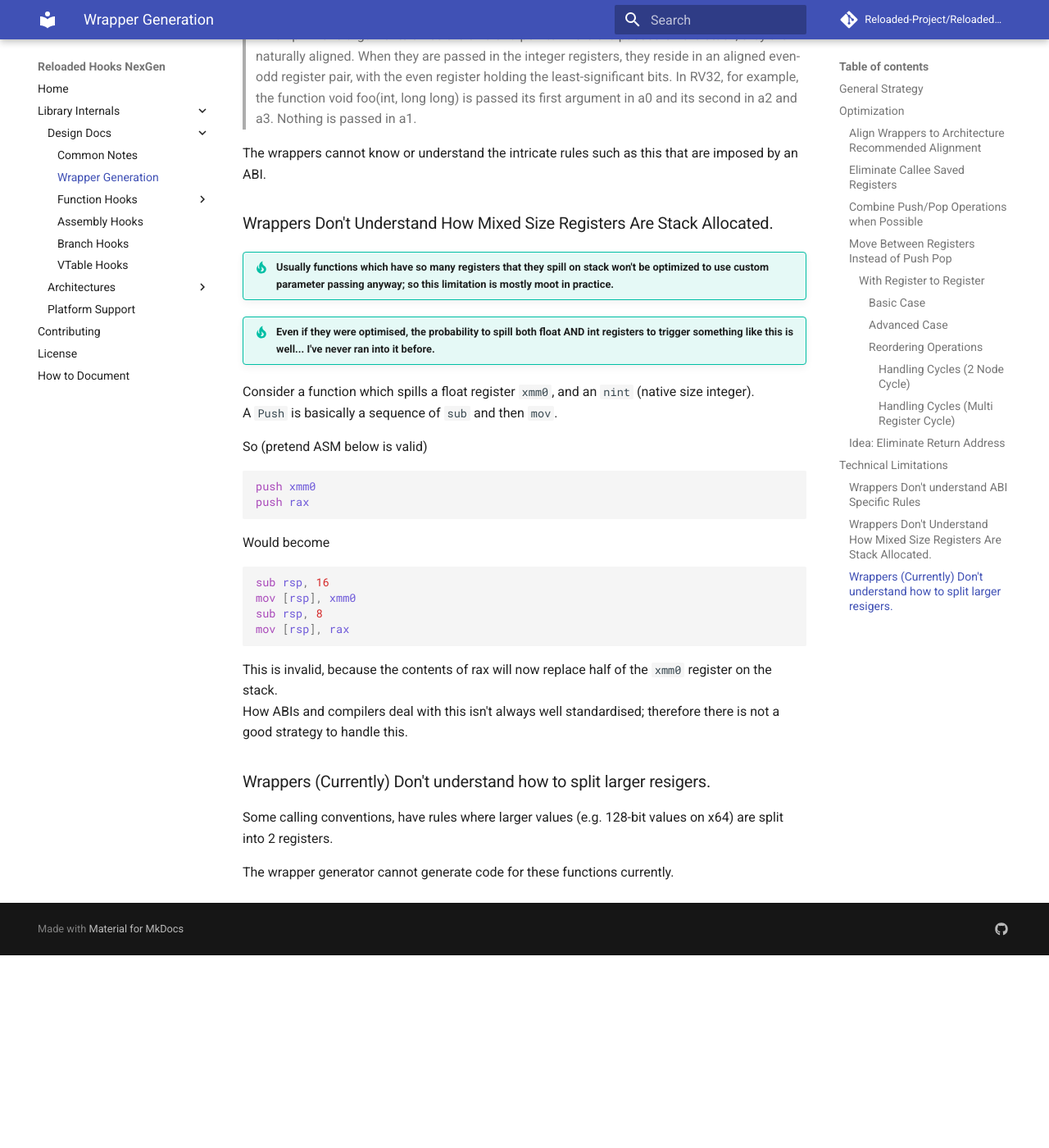
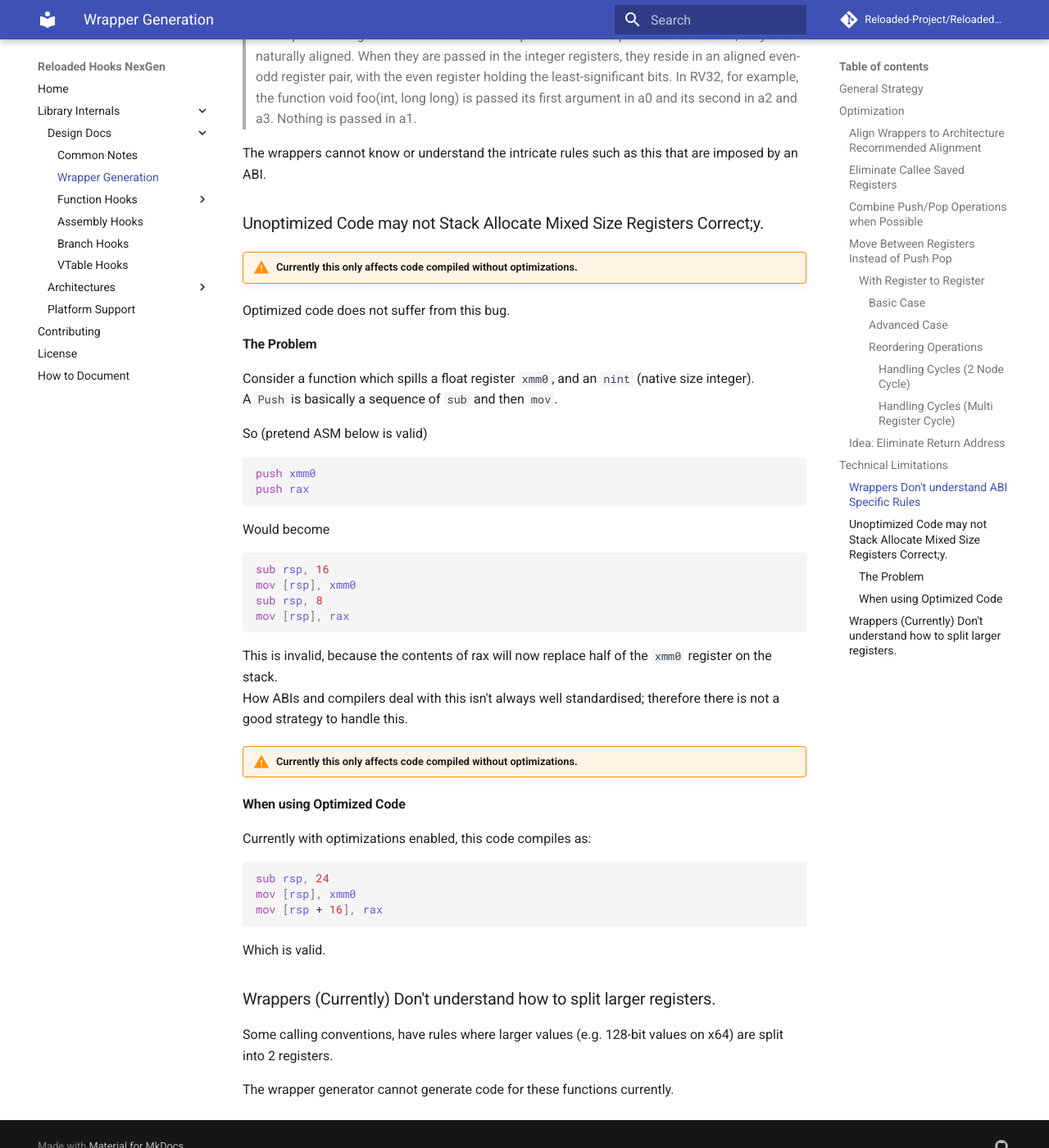
Before and after one commit to Reloaded-Project/Reloaded.Hooks-rs, an MkDocs documentation site: the page built from docs/dev/design/wrappers.md, in a window 1280 px wide and 1400 px high, scrolled down 11749 px. Shown: the whole window at 82% size. Built offline with MkDocs 1.6.1 and Material for MkDocs 9.7.7, drawn with Linux system fonts in a browser that asks for light colours; comment, search, counter and statistics services are not loaded; before the commit the page ends 12914 px from its top, so only the background shows below that.

Commit message:
Updated some documentation around wrapper generation.

````diff
--- a/docs/dev/design/wrappers.md
+++ b/docs/dev/design/wrappers.md
@@ -632,11 +632,13 @@ For example, consider the following rule used by the RISC-V ABI.
 
 The wrappers cannot know or understand the intricate rules such as this that are imposed by an ABI.
 
-### Wrappers Don't Understand How Mixed Size Registers Are Stack Allocated.
+### Unoptimized Code may not Stack Allocate Mixed Size Registers Correct;y.
 
-!!! tip "Usually functions which have so many registers that they spill on stack won't be optimized to use custom parameter passing anyway; so this limitation is mostly moot in practice."
+!!! warning "Currently this only affects code compiled without optimizations."
 
-!!! tip "Even if they were optimised, the probability to spill both float AND int registers to trigger something like this is well... I've never ran into it before."
+Optimized code does not suffer from this bug.
+
+#### The Problem
 
 Consider a function which spills a float register `xmm0`, and an `nint` (native size integer).
 A `Push` is basically a sequence of `sub` and then `mov`.
@@ -661,12 +663,25 @@ This is invalid, because the contents of rax will now replace half of the `xmm0`
 How ABIs and compilers deal with this isn't always well standardised; therefore there is not a good
 strategy to handle this.
 
-[bijective]: https://www.mathsisfun.com/sets/injective-surjective-bijective.html
+!!! warning "Currently this only affects code compiled without optimizations."
 
+#### When using Optimized Code
 
-### Wrappers (Currently) Don't understand how to split larger resigers.
+Currently with optimizations enabled, this code compiles as:
+
+```asm
+sub rsp, 24
+mov [rsp], xmm0
+mov [rsp + 16], rax
+```
+
+Which is valid.
+
+### Wrappers (Currently) Don't understand how to split larger registers.
 
 Some calling conventions, have rules where larger values (e.g. 128-bit values on x64) are split into
 2 registers.
 
 The wrapper generator cannot generate code for these functions currently.
+
+[bijective]: https://www.mathsisfun.com/sets/injective-surjective-bijective.html
````
Also changed, not shown: 1 other file.
